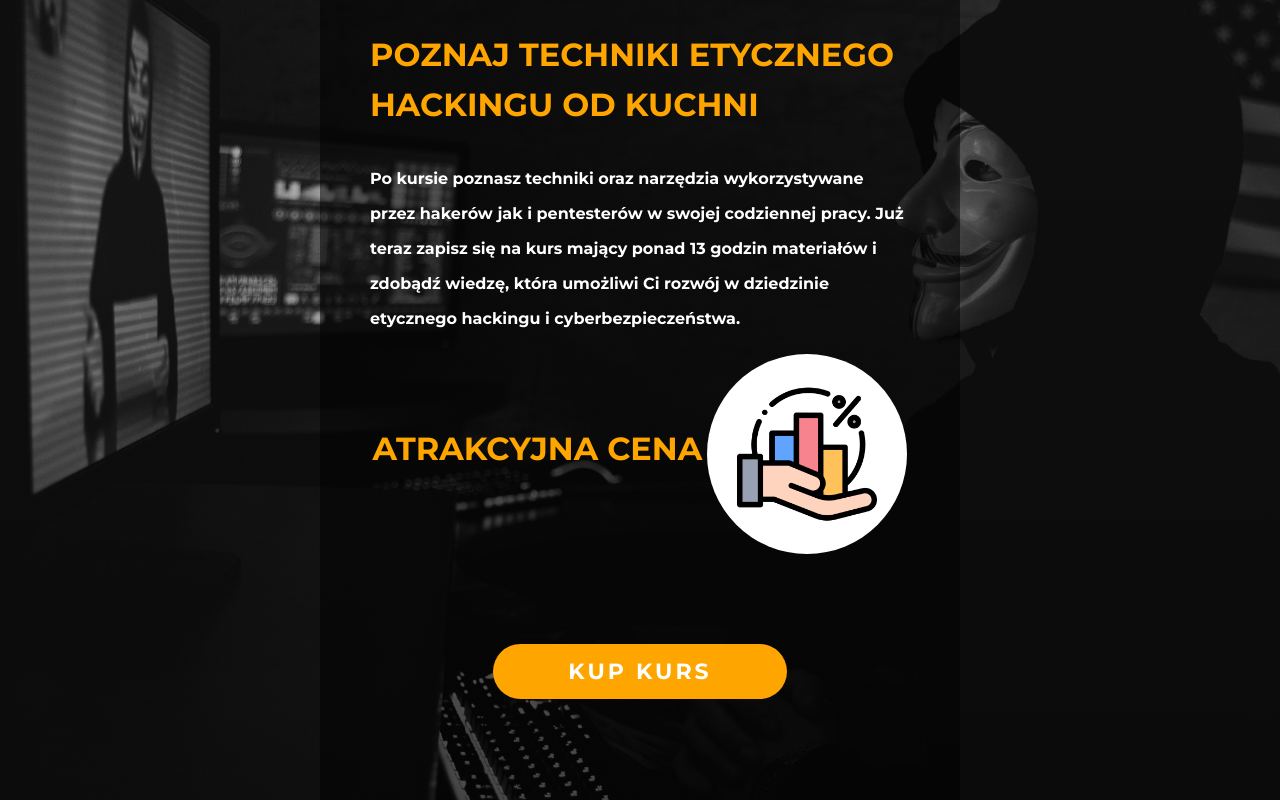
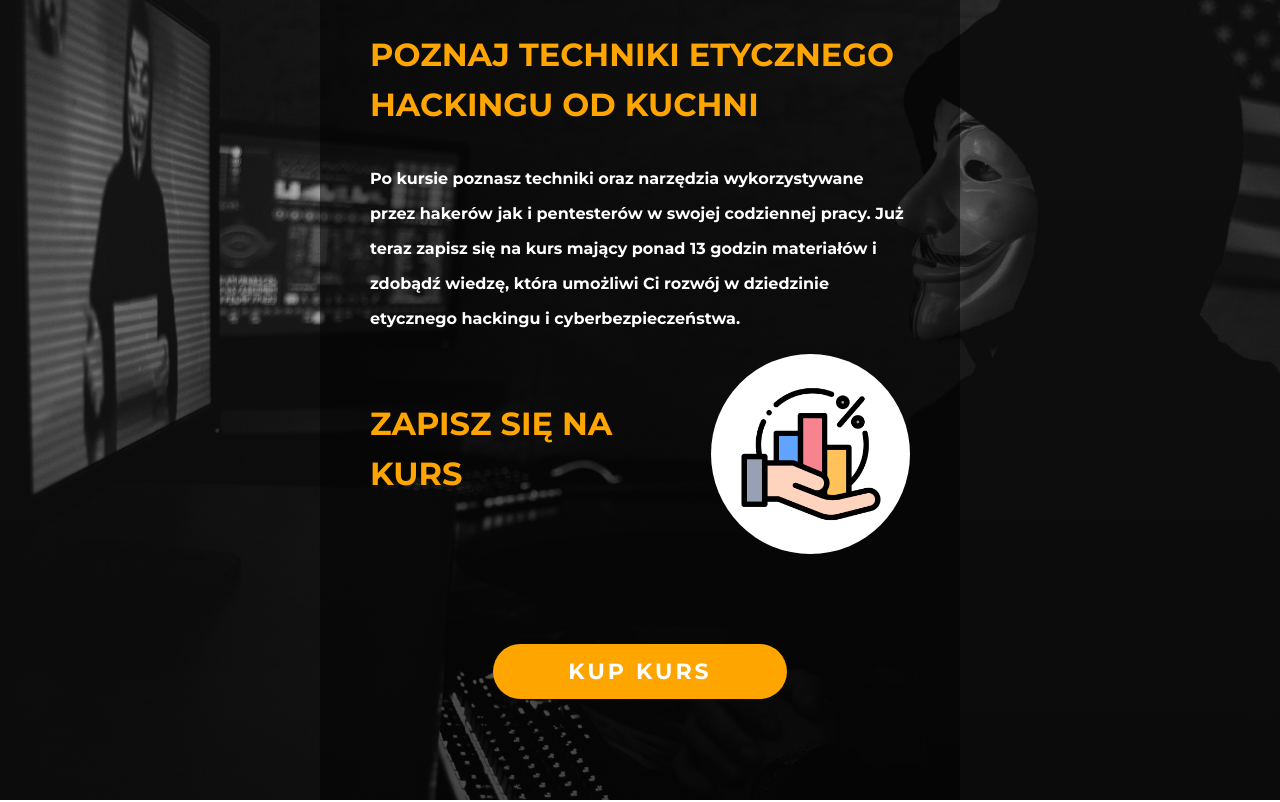
Before and after one commit to Rostek98/Przemo, a plain HTML site: page index.html in a window 1280 px wide. Shown: the top 802 px of the page. Drawn offline with nearby package versions, Linux system fonts and the light colour scheme.

Commit message:
Header fixed

```diff
--- a/index.html
+++ b/index.html
@@ -22,7 +22,7 @@
             </div>
             <div class="inner-icons">
                 <div class="price">
-                    <h1>Atrakcyjna cena</h1>
+                    <h1>Zapisz się na kurs</h1>
                 </div>
                 <div class="course">
                   <a href="https://www.udemy.com/course/kali-linux-podstawy-etycznego-hackingu-i-bezpieczenstwa/?referralCode=AC307AB8A415601A0948"><img src="img/business-and-finance.png" alt=""></a>
```
